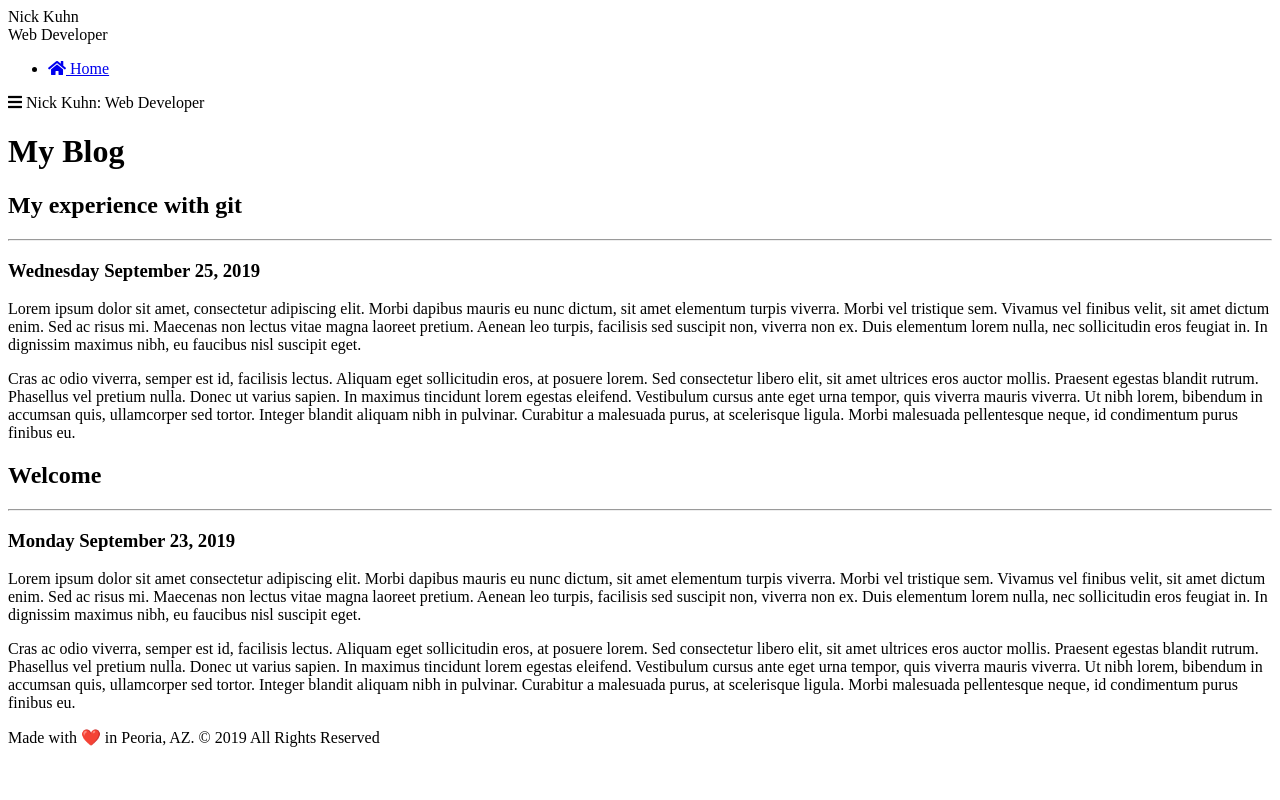
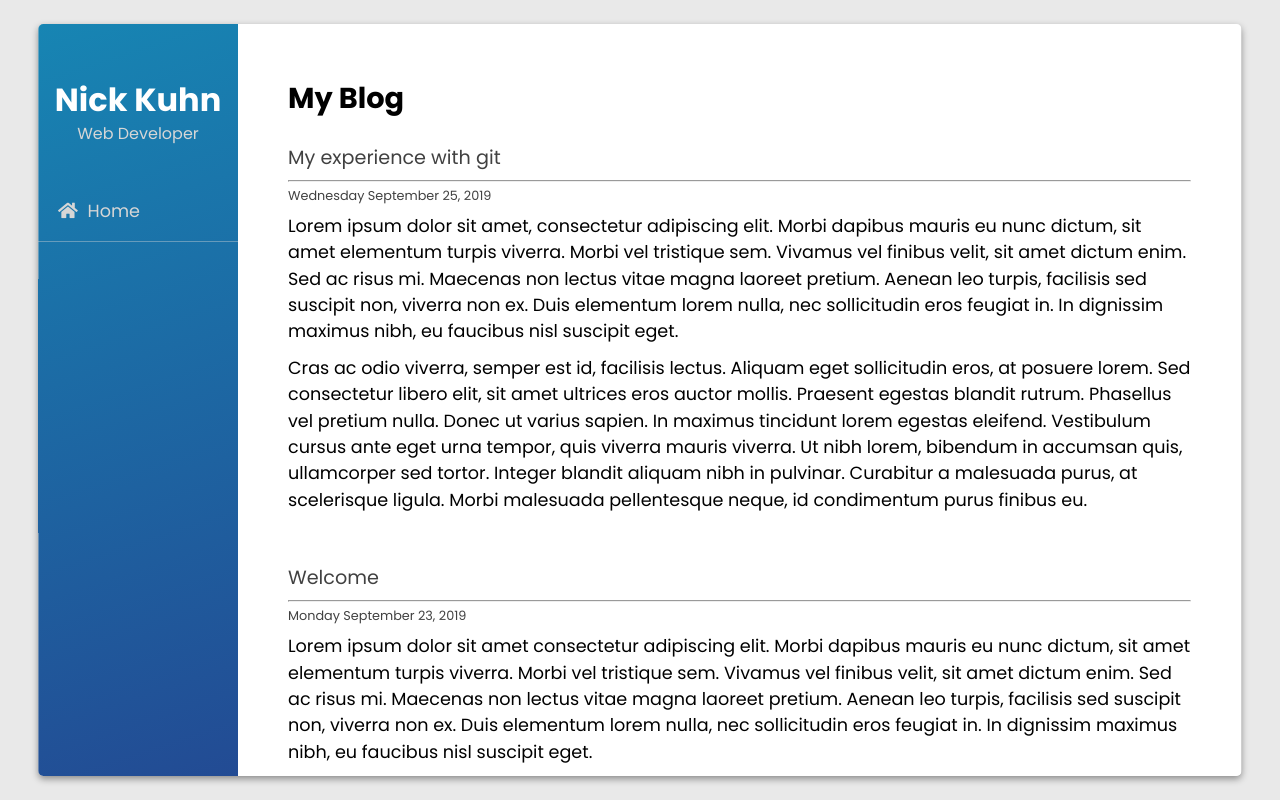
Before and after one commit to Nick-Kuhn88/personal-blog, a plain HTML site: page index.html in a window 1280 px wide. Drawn offline with nearby package versions, Linux system fonts and the light colour scheme.

Commit message:
add completed style.css file

```diff
--- /dev/null
+++ b/assets/css/style.css
@@ -0,0 +1,230 @@
+@import "https://fonts.googleapis.com/css?family=Poppins:400,700";
+
+body {
+  background-color: #e9e9e9;
+  font-family: "Poppins", sans-serif;
+}
+
+h1 {
+  font-weight: 700;
+  font-size: 1.8em;
+  padding: 10px 0px 10px 0px;
+}
+
+h2 {
+  font-size: 1.2em;
+  padding: 25px 0px 5px 0px;
+  color: #414141;
+}
+
+h3 {
+  font-size: 0.8em;
+  color: #414141;
+}
+
+p {
+  font-size: 1.1em;
+  line-height: 1.5em;
+  padding-top: 10px;
+}
+
+p:last-child {
+  padding-bottom: 30px;
+}
+
+a {
+  color: #b32b78;
+  text-decoration: none;
+  -o-transition:.5s;
+  -ms-transition:.5s;
+  -moz-transition:.5s;
+  -webkit-transition:.5s;
+  transition:.5s;
+}
+
+a:hover {
+  color: #852b87;
+}
+
+hr {
+  color: #414141;
+}
+
+div.parent {
+  position: relative;
+  height: 100vh;
+}
+
+div.wrapper {
+  position: absolute;
+  margin: 0 auto;
+  width: 94%;
+  height: 94%;
+  top: 50%;
+  left: 50%;
+  transform: translate(-50%, -50%);
+  background-color: #ffffff;
+  overflow-x: scroll;
+  -webkit-border-radius: 5px;
+  -moz-border-radius: 5px;
+  border-radius: 5px;
+  -webkit-box-shadow: 0px 3px 7px 0px rgba(0,0,0,0.4);
+  -moz-box-shadow: 0px 3px 7px 0px rgba(0,0,0,0.4);
+  box-shadow: 0px 3px 7px 0px rgba(0,0,0,0.4);
+  display: grid;
+  grid-template-rows: 1fr;
+  grid-template-columns: 200px 1fr;
+}
+
+nav {
+  display: grid;
+  grid-row: span 1;
+  grid-column: span 1;
+  background: rgb(23,133,179);
+  background: linear-gradient(162deg, rgba(23,133,179,1) 0%, rgba(38,57,138,1) 100%);
+}
+
+div.inner-wrap {
+  display: block;
+}
+
+div.site-header, div.site-subheader {
+  text-align: center;
+}
+
+div.site-header {
+  margin-top: 60px;
+  text-align: center;
+  font-size: 2em;
+  font-weight: 700;
+  color: #ffffff;
+}
+
+div.site-subheader {
+  text-align: center;
+  font-size: 1em;
+  margin-bottom: 40px;
+  color: #d6d6d6;
+  margin-top:10px;
+}
+
+ul.site-navigation li {
+  border-bottom: 1px solid rgba(214, 214, 214, 0.4);
+  padding: 20px 20px 20px 20px;
+  font-size: 1.1em;
+}
+
+ul.site-navigation li i {
+  margin-right: 5px;
+}
+
+ul.site-navigation li a {
+  color: #d6d6d6;
+  text-decoration: none;
+  -o-transition:.5s;
+  -ms-transition:.5s;
+  -moz-transition:.5s;
+  -webkit-transition:.5s;
+  transition:.5s;
+}
+
+ul.site-navigation li a:hover {
+  color: #ffffff;
+  opacity: 0.5;
+}
+
+.menu {
+  display: none;
+}
+
+main {
+  grid-row: span 1;
+  grid-column: span 1;
+  padding: 50px 50px 50px 50px;
+}
+
+.about-image {
+  float: left;
+  padding-top: 20px;
+  padding-right: 20px;
+  padding-bottom: 20px;
+}
+
+ul.social {
+  margin-top: 30px;
+  font-size: 1.3em;
+}
+
+ul.social li {
+  margin-bottom: 20px;
+  margin-left: 20px;
+}
+
+ul.social li:last-child {
+  margin-bottom: 0px;
+}
+
+footer {
+  font-size: 0.9em;
+  text-align: center;
+  color: #414141;
+}
+
+article.portfolio-item {
+  margin-top: 50px;
+  margin-bottom: 50px;
+  display: grid;
+  grid-template-rows: 1fr;
+  grid-template-columns: 150px 1fr;
+}
+
+div.portfolio-image {
+  grid-row: span 1;
+  grid-column: span 1;
+}
+
+div.portfolio-description {
+  padding-left: 50px;
+  grid-row: span 1;
+  grid-column: span 1;
+}
+
+@media (max-width: 768px) {
+  div.wrapper{
+    width: 96%;
+    grid-template-columns: 1fr;
+  }
+
+  nav {
+    display: none;
+  }
+
+  .active {
+    display: grid;
+  }
+
+  .menuup {
+    grid-template-columns: 200px 1fr!important;
+  }
+
+  .menu {
+    display: block;
+    margin-bottom: 40px;
+  }
+
+  .menu i {
+    margin-right: 10px;
+  }
+
+  .menu-icon {
+    cursor: pointer;
+  }
+
+  .hide {
+    display: none;
+  }
+
+  main {
+    padding: 20px 20px 20px 20px;
+  }
+}
--- a/index.html
+++ b/index.html
@@ -4,10 +4,13 @@
     <meta charset="utf-8">
     <meta name="viewport" content="width=device-width, initial-scale=1.0">
     <meta http-equiv="X-UA-Compatible" content="ie=edge">
+    <link rel="stylesheet"
+          href="https://cdnjs.cloudflare.com/ajax/libs/meyer-reset/2.0/reset.min.css"/>
     <link
       rel="stylesheet"
       href="https://use.fontawesome.com/releases/v5.4.1/css/all.css"
     />
+    <link rel="stylesheet" href="assets/css/style.css"/>
     <title>Nick Kuhn - Web Developer</title>
   </head>
   <body>
```
